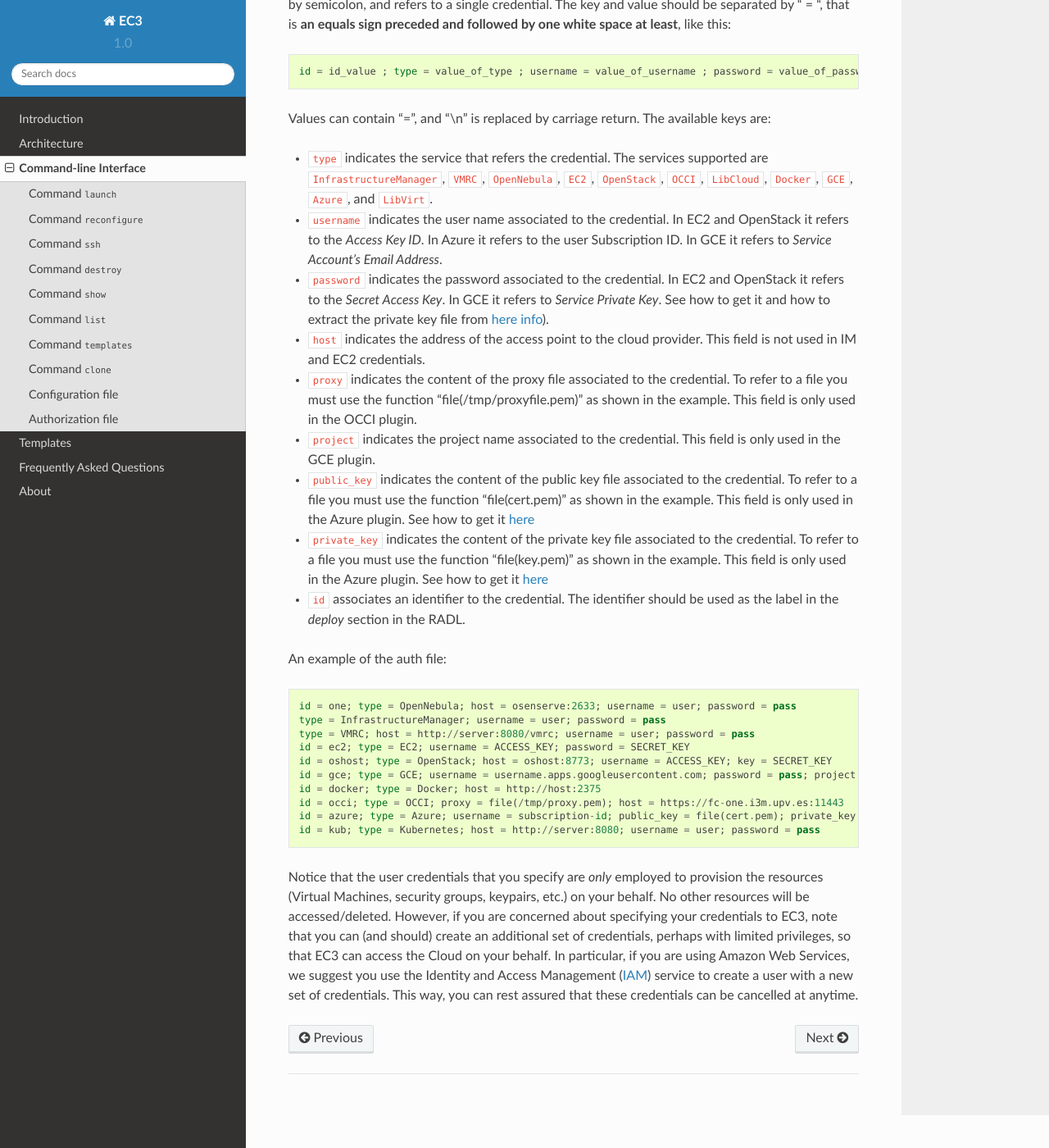
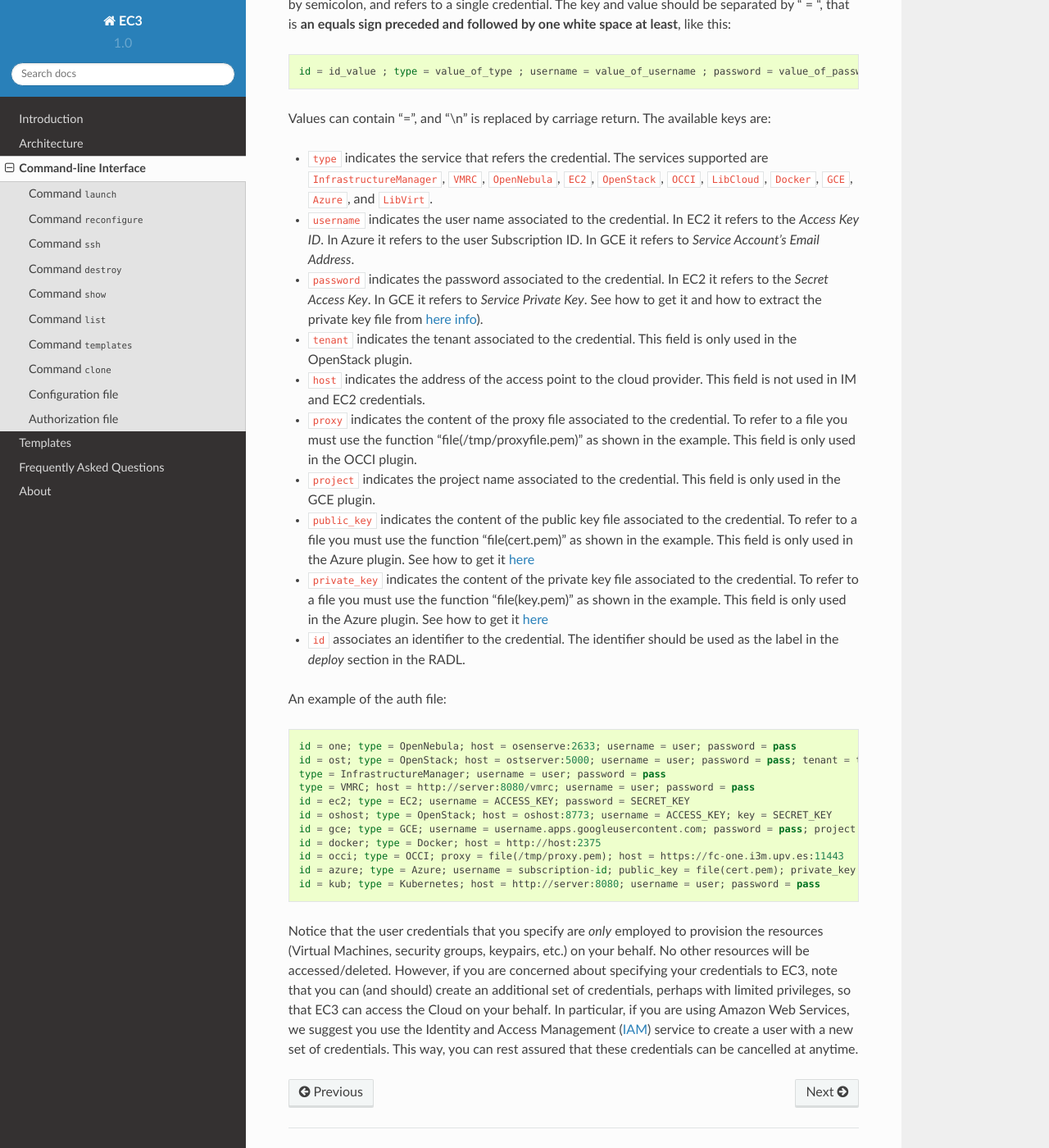
Before and after one commit to grycap/ec3, a Sphinx documentation site: the page built from doc/source/ec3.rst, in a window 1280 px wide and 1400 px high, scrolled down 5366 px. Shown: the whole window at 82% size. Built offline with Sphinx 7.4.7 and the Read the Docs theme 2.0.0, drawn with Linux system fonts in a browser that asks for light colours.

Commit message:
Update documentation about OpenStack

```diff
--- a/doc/source/ec3.rst
+++ b/doc/source/ec3.rst
@@ -259,14 +259,17 @@ Values can contain "=", and "\\n" is replaced by carriage return. The available
   supported are ``InfrastructureManager``, ``VMRC``, ``OpenNebula``, ``EC2``,
   ``OpenStack``, ``OCCI``, ``LibCloud``, ``Docker``, ``GCE``, ``Azure``, and ``LibVirt``.
 
-* ``username`` indicates the user name associated to the credential. In EC2 and
-  OpenStack it refers to the *Access Key ID*. In Azure it refers to the user
+* ``username`` indicates the user name associated to the credential. In EC2
+  it refers to the *Access Key ID*. In Azure it refers to the user
   Subscription ID. In GCE it refers to *Service Account’s Email Address*.
 
-* ``password`` indicates the password associated to the credential. In EC2 and
-  OpenStack it refers to the *Secret Access Key*. In GCE it refers to *Service
+* ``password`` indicates the password associated to the credential. In EC2
+  it refers to the *Secret Access Key*. In GCE it refers to *Service
   Private Key*. See how to get it and how to extract the private key file from
   `here info <https://cloud.google.com/storage/docs/authentication#service_accounts>`_).
+
+* ``tenant`` indicates the tenant associated to the credential.
+  This field is only used in the OpenStack plugin.
 
 * ``host`` indicates the address of the access point to the cloud provider.
   This field is not used in IM and EC2 credentials.
@@ -294,6 +297,7 @@ Values can contain "=", and "\\n" is replaced by carriage return. The available
 An example of the auth file::
 
    id = one; type = OpenNebula; host = osenserve:2633; username = user; password = pass
+   id = ost; type = OpenStack; host = ostserver:5000; username = user; password = pass; tenant = tenant
    type = InfrastructureManager; username = user; password = pass
    type = VMRC; host = http://server:8080/vmrc; username = user; password = pass
    id = ec2; type = EC2; username = ACCESS_KEY; password = SECRET_KEY
```
